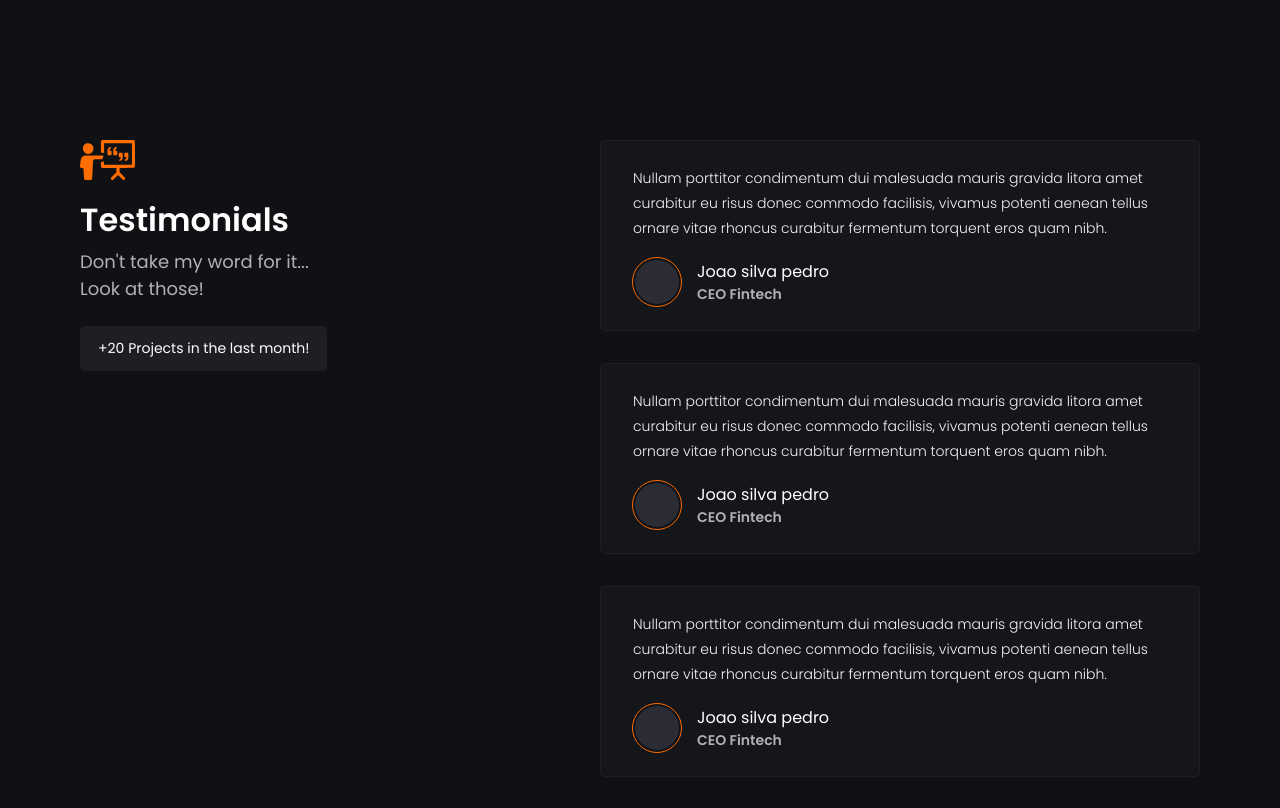
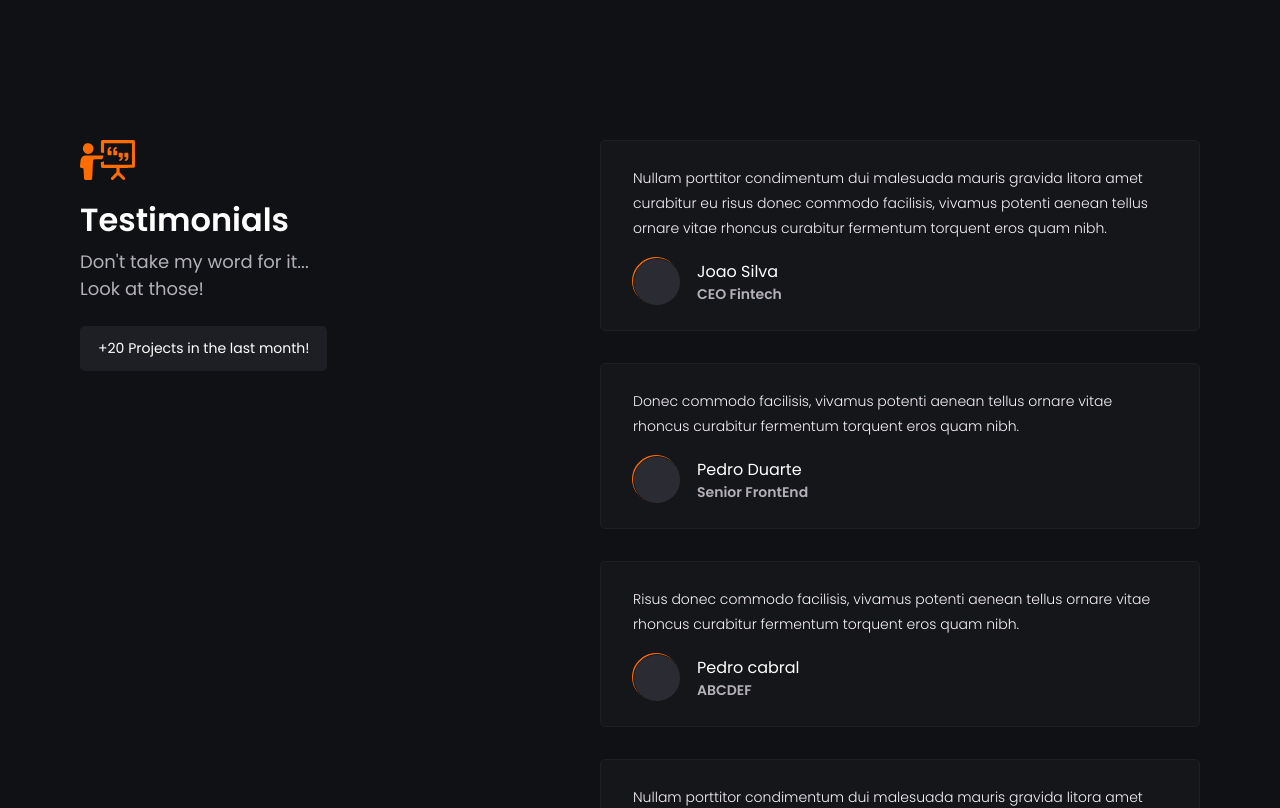
Before and after one commit to YuriRDev/portfolio, a React (Create React App) app: page / in a window 1280 px wide. Shown: the top 808 px of the page. Built offline with nearby package versions, Linux system fonts and the light colour scheme.

Commit message:
Interface /components/testimonial
Added interface to testimonial component.

```diff
--- a/src/Components/Testimonial/index.tsx
+++ b/src/Components/Testimonial/index.tsx
@@ -10,22 +10,22 @@ import {
     PersonStatus
 } from './styles';
 
-const Testimonial: React.FC = () => {
+interface TestimonialInterface {
+    description: string;
+    name: string;
+    status: string;
+}
+
+const Testimonial: React.FC<TestimonialInterface> = ({description, name, status}) => {
     return (
         <Container>
-            <Text>
-                Nullam porttitor condimentum dui malesuada mauris gravida litora amet curabitur eu risus donec commodo facilisis, vivamus potenti aenean tellus ornare vitae rhoncus curabitur fermentum torquent eros quam nibh.
-            </Text>
+            <Text>{description}</Text>
 
             <PersonContainer>
                 <PersonImg />
                 <PersonData>
-                    <PersonName>
-                        Joao silva pedro
-                    </PersonName>
-                    <PersonStatus>
-                        CEO Fintech
-                    </PersonStatus>
+                    <PersonName>{name}</PersonName>
+                    <PersonStatus>{status}</PersonStatus>
                 </PersonData>
             </PersonContainer>
 
--- a/src/Components/Testimonial/styles.ts
+++ b/src/Components/Testimonial/styles.ts
@@ -12,7 +12,7 @@ export const Container = styled.div`
     margin-bottom: 32px;
     @media(max-width: 640px) {
         width: 100%;
-        padding: 16px;
+        padding: 12px 16px;
         margin-bottom: 24px;
     }
 `
@@ -24,6 +24,7 @@ export const Text = styled.text`
 
     @media(max-width: 640px) {
         font-size: 12px;
+        line-height: 4px;
     }
 `
 
@@ -34,7 +35,7 @@ export const PersonContainer = styled.div`
     margin-top: 18px;
 
     @media(max-width: 640px) {
-        margin-top: 16px;
+        margin-top: 14px;
     }
 `
 
@@ -43,8 +44,10 @@ export const PersonImg = styled.div`
     width: 48px;
     background-color: ${COLORS.Black3};
     border-radius: 100%;
-    outline: 1px solid ${COLORS.Primary};
-    border: 2px solid ${COLORS.Background};
+
+    border: 1px solid #151619;
+    filter: drop-shadow(-1px -1px 0px #FF6D00);
+
     margin-right: 16px;
     @media(max-width: 640px) {
         height: 36px;
--- a/src/Pages/Testimonials/index.tsx
+++ b/src/Pages/Testimonials/index.tsx
@@ -33,10 +33,31 @@ const Testimonials: React.FC = () => {
             </Header>
 
             <Main>
-                <Testimonial />
-                <Testimonial />
-                <Testimonial />
-                <Testimonial />
+
+                <Testimonial
+                    name={'Joao Silva'}
+                    status={'CEO Fintech'}
+                    description={'Nullam porttitor condimentum dui malesuada mauris gravida litora amet curabitur eu risus donec commodo facilisis, vivamus potenti aenean tellus ornare vitae rhoncus curabitur fermentum torquent eros quam nibh.'}
+                />
+
+                <Testimonial
+                    name={'Pedro Duarte'}
+                    status={'Senior FrontEnd'}
+                    description={'Donec commodo facilisis, vivamus potenti aenean tellus ornare vitae rhoncus curabitur fermentum torquent eros quam nibh.'}
+                />
+
+                <Testimonial
+                    name={'Pedro cabral'}
+                    status={'ABCDEF'}
+                    description={'Risus donec commodo facilisis, vivamus potenti aenean tellus ornare vitae rhoncus curabitur fermentum torquent eros quam nibh.'}
+                />
+
+                <Testimonial
+                    name={'Eduardo Rossi'}
+                    status={'Manager at fintech'}
+                    description={'Nullam porttitor condimentum dui malesuada mauris gravida litora amet curabitur eu risus.'}
+                />
+
             </Main>
 
         </Container>
```
